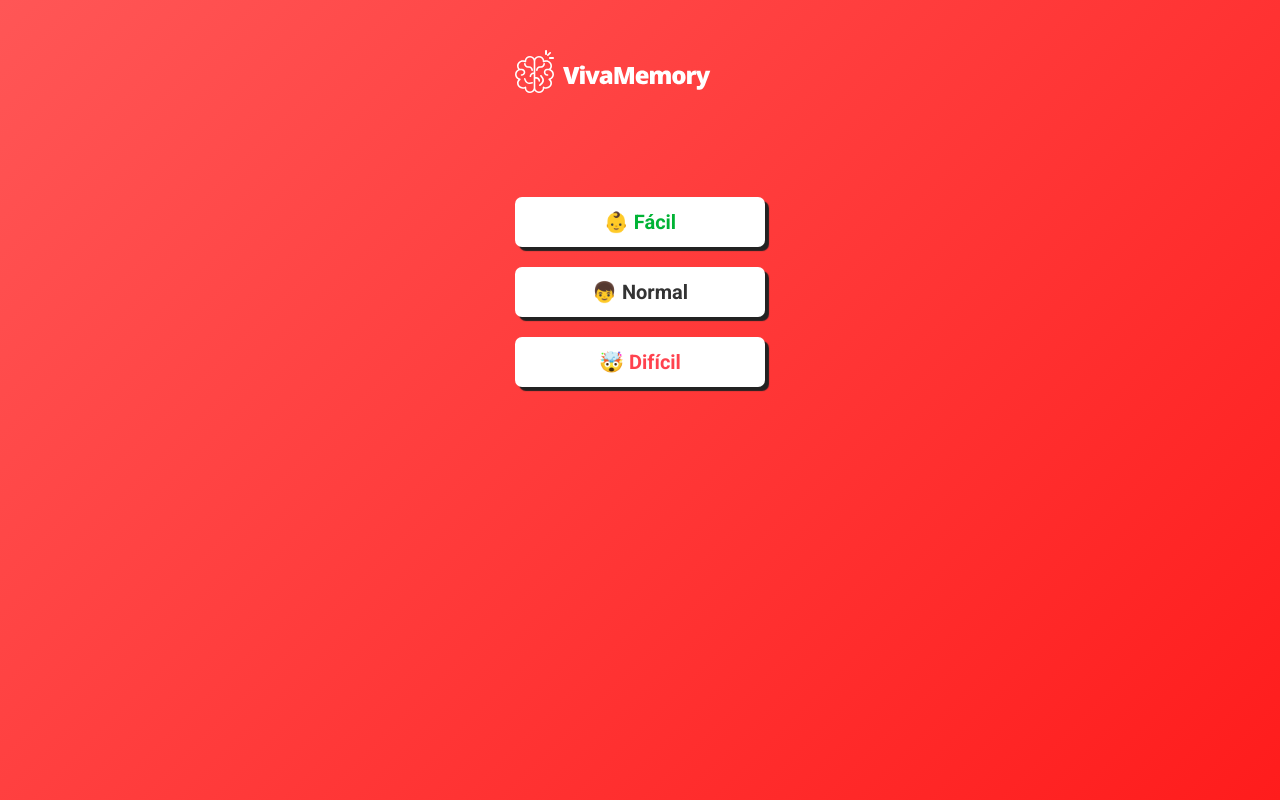
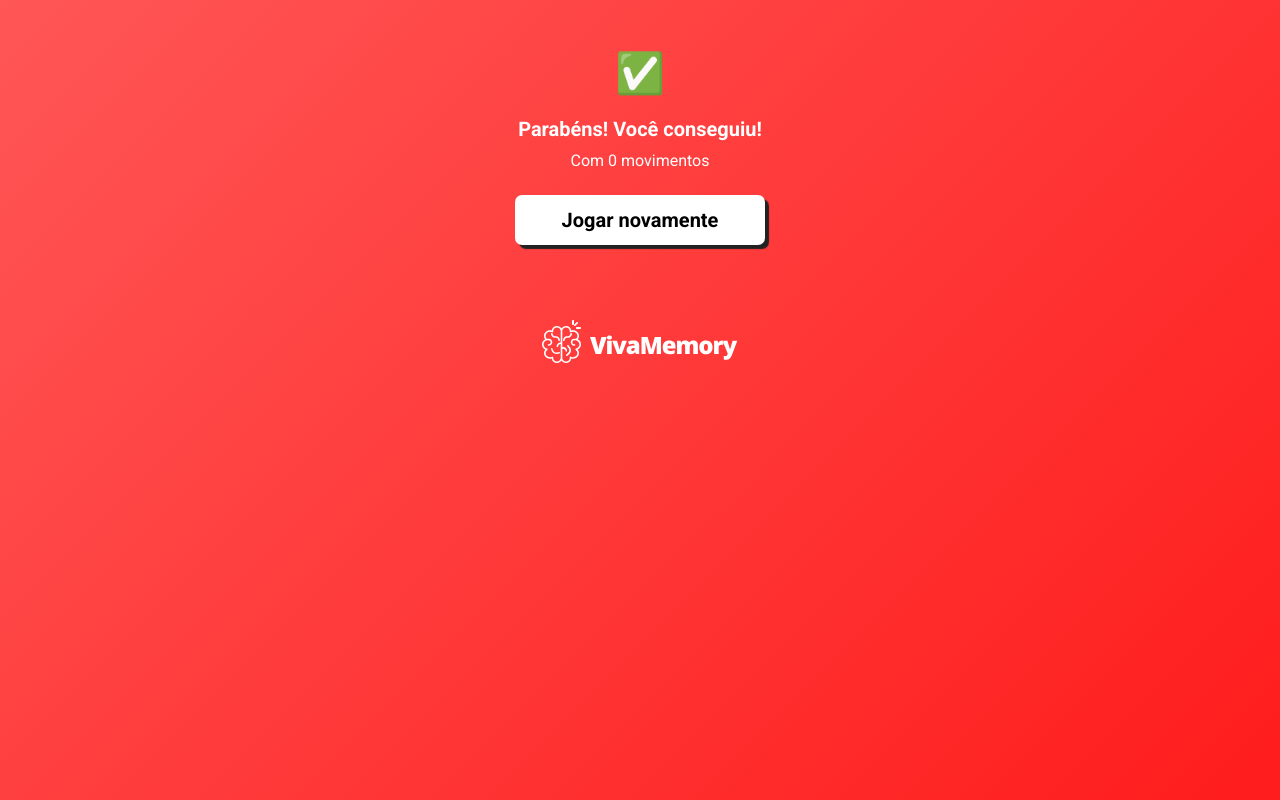
Before and after one commit to rarysson/VivaMemory, a Vue app: page / in a window 1280 px wide. Both pictures are taken after a click on the button "👶 Fácil". Built offline with nearby package versions, Linux system fonts and the light colour scheme.

Commit message:
feat: Adicionado página de vitória

```diff
--- a/src/App.vue
+++ b/src/App.vue
@@ -1,36 +1,60 @@
 <template>
-  <component :is="state.currentComponent" />
+  <transition name="change-component" mode="out-in">
+    <component
+      :is="state.currentComponent"
+      :steps="state.steps"
+      @level-chosen="handleLevelChosen"
+      @replay="replay"
+    />
+  </transition>
 </template>
 
 <script lang="ts">
 import { defineComponent, reactive } from "vue";
 
 import Home from "./components/Home.vue";
+import Victory from "./components/Victory.vue";
 
-type Components = "Home";
+type Components = "Home" | "Victory";
 
 type State = {
   currentComponent: Components;
+  steps: number;
 };
 
 interface ISetup {
   state: State;
+  handleLevelChosen: () => void;
+  replay: () => void;
 }
 
 export default defineComponent({
   name: "App",
 
   components: {
-    Home
+    Home,
+    Victory
   },
 
   setup(): ISetup {
     const state = reactive<State>({
-      currentComponent: "Home"
+      currentComponent: "Home",
+      steps: 0
     });
 
+    function handleLevelChosen() {
+      state.currentComponent = "Victory";
+    }
+
+    function replay(): void {
+      state.currentComponent = "Home";
+      state.steps = 0;
+    }
+
     return {
-      state
+      state,
+      handleLevelChosen,
+      replay
     };
   }
 });
@@ -38,6 +62,7 @@ export default defineComponent({
 
 <style lang="scss">
 @import url("https://fonts.googleapis.com/css2?family=Roboto:wght@400;700&display=swap");
+@import "~@/assets/scss/btn";
 
 *,
 *::before,
@@ -55,7 +80,7 @@ html {
   background-image: $background;
 }
 
-body {
+#app {
   display: grid;
   place-items: center;
 }
@@ -64,4 +89,15 @@ button {
   font-family: inherit;
   cursor: pointer;
 }
+
+.change-component-enter-active,
+.change-component-leave-active {
+  transition: all 250ms;
+}
+
+.change-component-enter,
+.change-component-leave-to {
+  opacity: 0;
+  transform: translateY(25px);
+}
 </style>
--- /dev/null
+++ b/src/assets/scss/_btn.scss
@@ -0,0 +1,21 @@
+.btn {
+  --shadow-offset: 4px;
+  width: 250px;
+  height: 50px;
+  border: none;
+  border-radius: 7px;
+  background-color: $color-white;
+  font-weight: bold;
+  font-size: 1.25rem;
+  box-shadow: var(--shadow-offset) var(--shadow-offset) 1px $color-black;
+  transition: all 250ms;
+
+  &:hover {
+    background-color: $color-gray;
+  }
+
+  &:active {
+    box-shadow: 0 0 1px $color-black;
+    transform: translateY(var(--shadow-offset));
+  }
+}
--- a/src/components/Home.vue
+++ b/src/components/Home.vue
@@ -1,27 +1,54 @@
 <template>
+  <div>
     <header>
       <img class="logo" src="@/assets/images/logo.svg" alt="vivamemory logo" />
     </header>
 
     <main>
-    <button class="btn easy">👶 Fácil</button>
-    <button class="btn medium">👦 Normal</button>
-    <button class="btn hard">🤯 Difícil</button>
+      <button class="btn easy" @click="selectLevel('easy')">👶 Fácil</button>
+      <button class="btn medium" @click="selectLevel('medium')">
+        👦 Normal
+      </button>
+      <button class="btn hard" @click="selectLevel('hard')">🤯 Difícil</button>
     </main>
+  </div>
 </template>
 
 <script lang="ts">
-import { defineComponent } from "@vue/runtime-core";
+import { defineComponent, SetupContext } from "@vue/runtime-core";
+
+type Level = "easy" | "medium" | "hard";
+
+interface ISetup {
+  selectLevel: (level: Level) => void;
+}
 
 export default defineComponent({
-  name: "Home"
+  name: "Home",
+
+  emits: ["level-chosen"],
+
+  setup(_, { emit }: SetupContext): ISetup {
+    function selectLevel(level: Level) {
+      emit("level-chosen", level);
+    }
+
+    return {
+      selectLevel
+    };
+  }
 });
 </script>
 
 <style lang="scss" scoped>
+header {
+  display: flex;
+  justify-content: center;
+
   .logo {
     --margin-top: 50px;
     margin: var(--margin-top) 0 calc(var(--margin-top) * 2);
+  }
 }
 
 main {
@@ -29,17 +56,6 @@ main {
   flex-direction: column;
 
   .btn {
-    --shadow-offset: 4px;
-    width: 250px;
-    height: 50px;
-    border: none;
-    border-radius: 7px;
-    background-color: $color-white;
-    font-weight: bold;
-    font-size: 1.25rem;
-    box-shadow: var(--shadow-offset) var(--shadow-offset) 1px $color-black;
-    transition: all 250ms;
-
     &.easy {
       color: $btn-color-easy;
     }
@@ -56,11 +72,6 @@ main {
       background-color: $color-gray;
     }
 
-    &:active {
-      box-shadow: 0 0 1px $color-black;
-      transform: translateY(var(--shadow-offset));
-    }
-
     &:not(:last-of-type) {
       margin-bottom: 20px;
     }
--- /dev/null
+++ b/src/components/Victory.vue
@@ -0,0 +1,96 @@
+<template>
+  <div>
+    <header>
+      <span class="icon">✅</span>
+      <h1 class="title">Parabéns! Você conseguiu!</h1>
+      <p class="subtitle">Com {{ steps }} {{ stepsLabel }}</p>
+    </header>
+
+    <main>
+      <button class="btn" @click="replay">Jogar novamente</button>
+    </main>
+
+    <footer>
+      <img class="logo" src="@/assets/images/logo.svg" alt="vivamemory logo" />
+    </footer>
+  </div>
+</template>
+
+<script lang="ts">
+import {
+  computed,
+  ComputedRef,
+  defineComponent,
+  SetupContext
+} from "@vue/runtime-core";
+
+interface ISetup {
+  stepsLabel: ComputedRef<string>;
+  replay: () => void;
+}
+
+export default defineComponent({
+  name: "Victory",
+
+  props: {
+    steps: {
+      type: Number,
+      required: true
+    }
+  },
+
+  emits: ["replay"],
+
+  setup(props, { emit }: SetupContext): ISetup {
+    const stepsLabel = computed<string>(() =>
+      props.steps === 1 ? "movimento" : "movimentos"
+    );
+
+    function replay(): void {
+      emit("replay");
+    }
+
+    return {
+      stepsLabel,
+      replay
+    };
+  }
+});
+</script>
+
+<style lang="scss" scoped>
+header {
+  margin-top: 50px;
+  margin-bottom: 25px;
+  text-align: center;
+
+  .icon {
+    display: block;
+    font-size: 2.5rem;
+    margin-bottom: 20px;
+  }
+
+  .title,
+  .subtitle {
+    color: $color-white;
+  }
+
+  .title {
+    font-size: 1.25rem;
+    margin-bottom: 10px;
+  }
+
+  .subtitle {
+    font-size: 1rem;
+  }
+}
+
+main {
+  margin-bottom: 75px;
+}
+
+footer {
+  display: flex;
+  justify-content: center;
+}
+</style>
```
Lines whose indentation alone changed are shown as unchanged.
